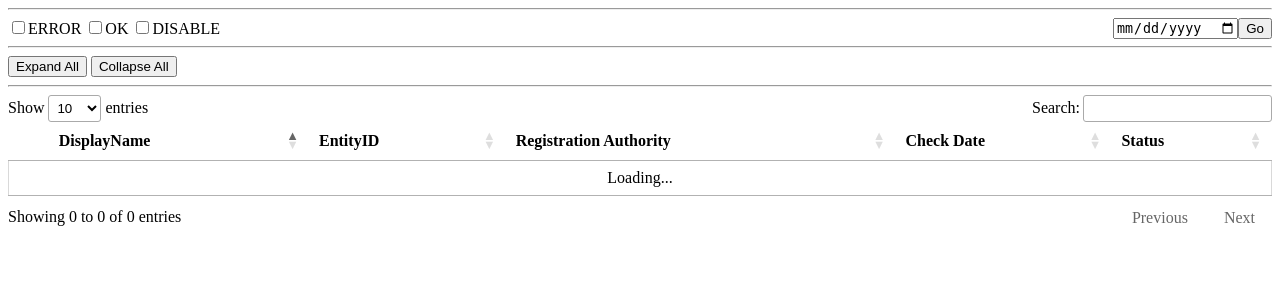
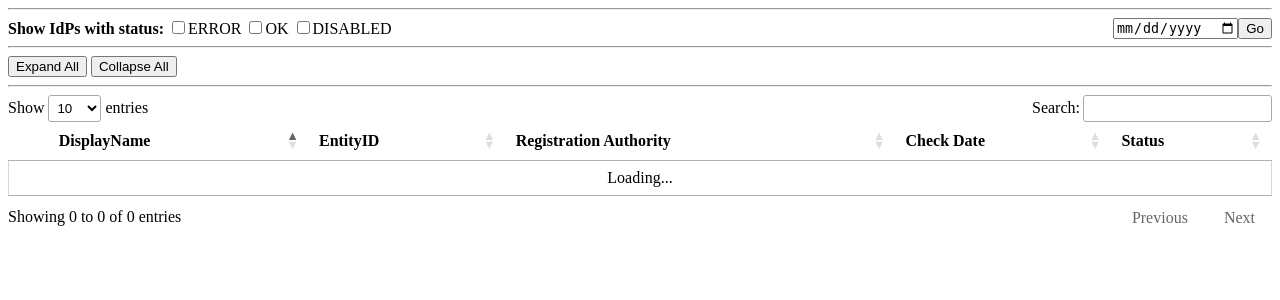
Before and after one commit to malavolti/eccs2, a PHP site: page / in a window 1280 px wide. Shown: the top 300 px of the page. Run offline with PHP 8.4, Linux system fonts and the light colour scheme; some libraries are stand-ins or nearby versions.

Commit message:
Fixed clean script and enriched GUI

```diff
--- a/web/index.php
+++ b/web/index.php
@@ -25,9 +25,10 @@
   <body>
     <hr>
     <div id="status">
+      <strong>Show IdPs with status:</strong>
       <input type="checkbox" name="status" value="ERROR">ERROR</input>
       <input type="checkbox" name="status" value="OK">OK</input>
-      <input type="checkbox" name="status" value="DISABLE">DISABLE</input>
+      <input type="checkbox" name="status" value="DISABLED">DISABLED</input>
       <button style="float:right;" onclick="getPastResults()">Go</button>
       <input style="float:right;" type="date" id="myDate" min="<?php echo $firstDate ?>" max="<?php echo $lastDate ?>" value="<?php echo $lastDate ?>"/>
     </div>
```
Also changed, not shown: 1 other file.
